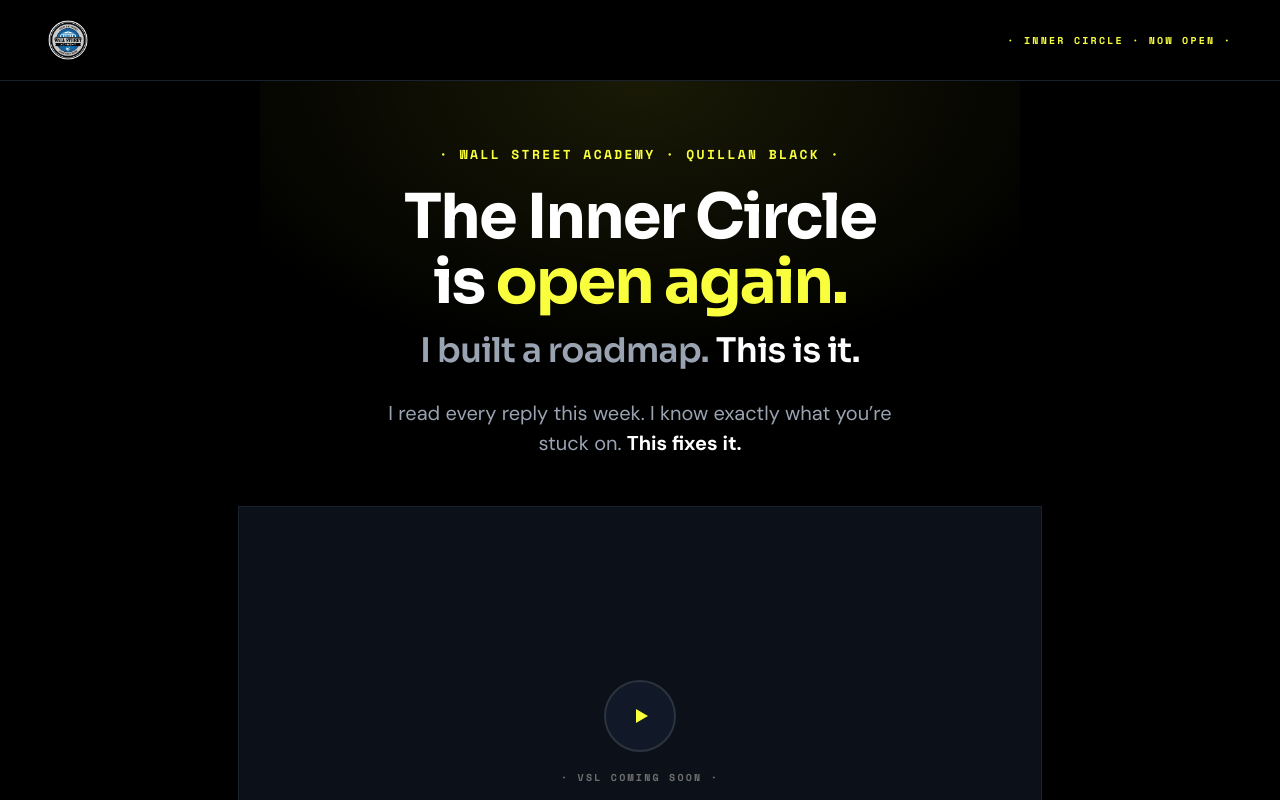
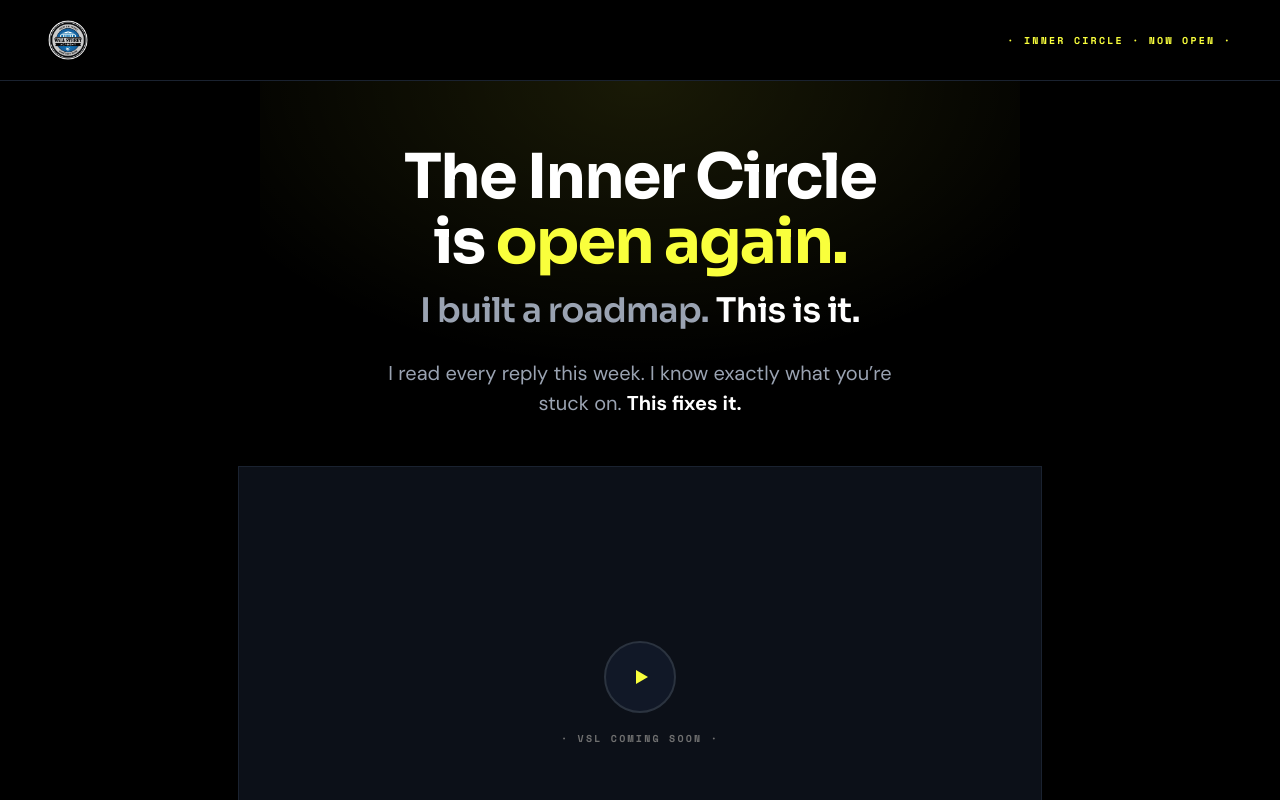
Before and after one commit to kmchiii69-afk/cuebanks, a Next.js app: page /ig in a window 1280 px wide. Shown: the top 800 px of the page. Built offline with nearby package versions, Linux system fonts and the light colour scheme; no server answers.

Commit message:
Remove eyebrow label from /ig hero

```diff
--- a/app/ig/page.tsx
+++ b/app/ig/page.tsx
@@ -64,19 +64,6 @@
           }}
         />
         <div style={{ position: "relative" }}>
-          <div
-            style={{
-              fontFamily: "var(--font-mono)",
-              fontSize: 13,
-              fontWeight: 700,
-              color: "var(--acid)",
-              letterSpacing: "0.18em",
-              textTransform: "uppercase",
-              marginBottom: 20,
-            }}
-          >
-            · Wall Street Academy · Quillan Black ·
-          </div>
           <h1
             style={{
               fontFamily: "var(--font-display)",
```
